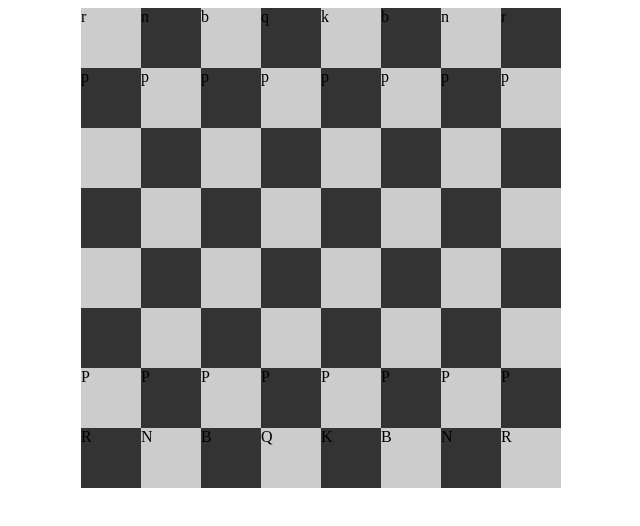
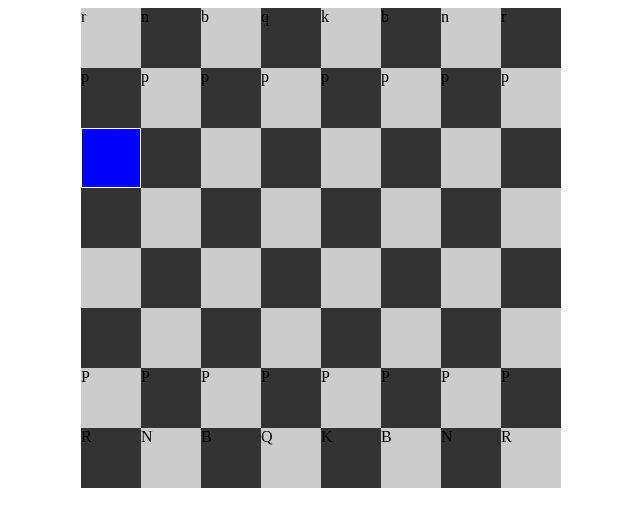
Before and after one commit to ArvidHaggqvist/ChessAI, a plain HTML site: page index.html in a window 1280 px wide. Both pictures are taken after a click on the element 430 px from the left and 158 px from the top of the page. Shown: the whole page, without its empty margins (319-959 px from the left). Drawn offline with nearby package versions, Linux system fonts and the light colour scheme.

Commit message:
Valid move highlighting

```diff
--- a/style.css
+++ b/style.css
@@ -13,5 +13,8 @@
 	background: #333;
 }
 .highlight {
-	background: blue !important;
+	width: 58px;
+	height: 58px;
+	background: blue;
+	border: 1px solid white;
 }
--- a/ui.js
+++ b/ui.js
@@ -28,11 +28,12 @@
 	playerTurn();
 
 	$(".square").on('click', function() {
+		$(".highlight").removeClass('highlight');
 		var self = $(this);
 		if(turn === WHITE) {
+			self.addClass('highlight');
 			availableMoves.forEach(function(move) {
 				if( parseInt(self.attr('data-id')) === move.fromSquare ) {
-					self.addClass('highlight');
 					$(".square[data-id='" + move.toSquare + "']").addClass('highlight');
 				}
 			});
```
